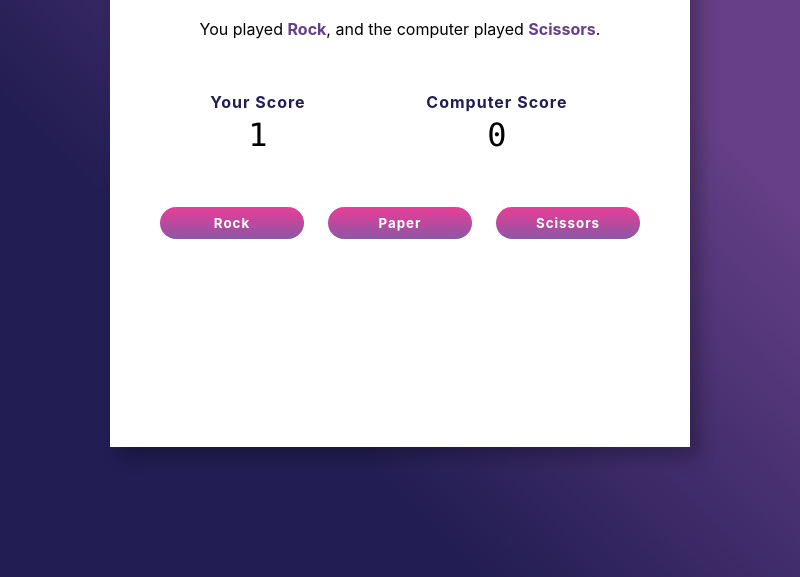
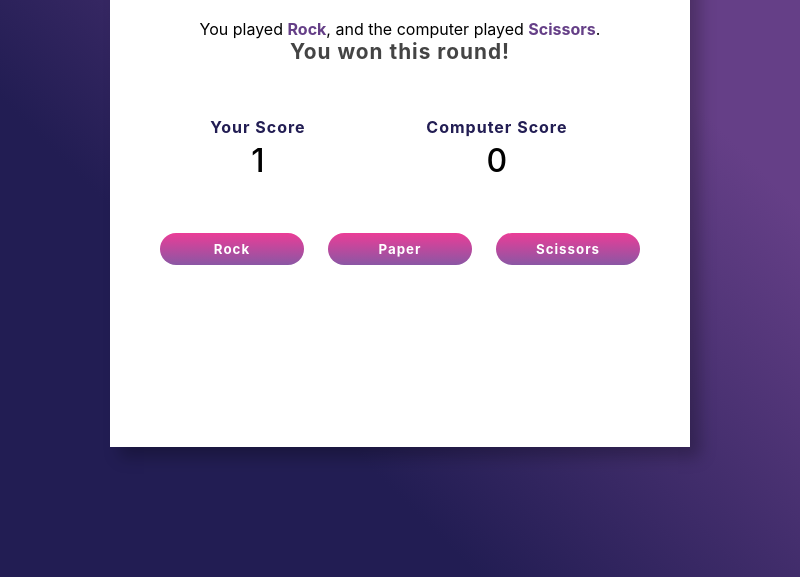
Before and after one commit to SidDays/ElectronRPS, an Electron app: page src/index.html in a window 800 px wide. Both pictures are taken after a click on the button "Rock". Shown: the part 223-800 px from the top of the page. Drawn offline with Linux system fonts and the light colour scheme.

Commit message:
Display status and style updates

```diff
--- a/assets/css/main.scss
+++ b/assets/css/main.scss
@@ -38,11 +38,10 @@ body, html {
     }
 
     td {
-        font-family: 'Roboto Mono', 'Andale Mono', 'Consolas', monospace;
         font-weight: 500;
         font-size: 2em;
         transition-property: color;
-        transition-duration: 0.5s;
+        transition-duration: 0.25s;
     }
 }
 
@@ -75,3 +74,10 @@ body, html {
 .active {
     color: #d3308a;
 }
+
+#status {
+    font-size: 1.3em;
+    letter-spacing: 1px;
+    font-weight: 700;
+    color: #444;
+}
--- a/src/index.html
+++ b/src/index.html
@@ -11,7 +11,9 @@
   <main class="container">
     <h1 class="title">Rock Paper Scissors</h1>
 
-    <p>You played <span class="move" id="myMove">nothing</span>, and the computer played <span class="move" id="aiMove">nothing yet </span>.</p>
+    <div>You played <span class="move" id="myMove">nothing</span>, and the computer played <span class="move" id="aiMove">nothing yet </span>.</div>
+
+    <div id="status">Select a move to play!</div>
 
     <table class="scores">
       <tr>
--- a/src/index.js
+++ b/src/index.js
@@ -57,6 +57,7 @@ document.querySelectorAll(".buttons button").forEach((button) => {
     button.addEventListener("click", (event) => {
         let myMove = button.innerText;
         let aiMove = randomMove();
+        let statusDisplay = document.getElementById("status");
 
         document.getElementById("myMove").innerText = myMove;
         document.getElementById("aiMove").innerText = aiMove;
@@ -65,13 +66,19 @@ document.querySelectorAll(".buttons button").forEach((button) => {
         if (winPlayer == 1) {
             myScore++;
             flashHighlight(myScoreDisplay);
+            statusDisplay.innerText = ("You won this round!");
 
         } else if (winPlayer == -1) {
             aiScore++;
             flashHighlight(aiScoreDisplay);
+            statusDisplay.innerText = ("You lost this round...");
+        } else {
+            flashHighlight(aiScoreDisplay);
+            flashHighlight(myScoreDisplay);
+            statusDisplay.innerText = ("It's a tie.");
         }
 
-        setTimeout(updateScoreDisplay, 300);
+        setTimeout(updateScoreDisplay, 250);
     })
 });
 
@@ -79,5 +86,5 @@ function flashHighlight(winaner) {
     winaner.classList.add("active");
     setTimeout(() => {
         winaner.classList.remove("active");
-    }, 1000);
+    }, 500);
 }
```
Also changed, not shown: assets/css/main.css, 1 other file.
